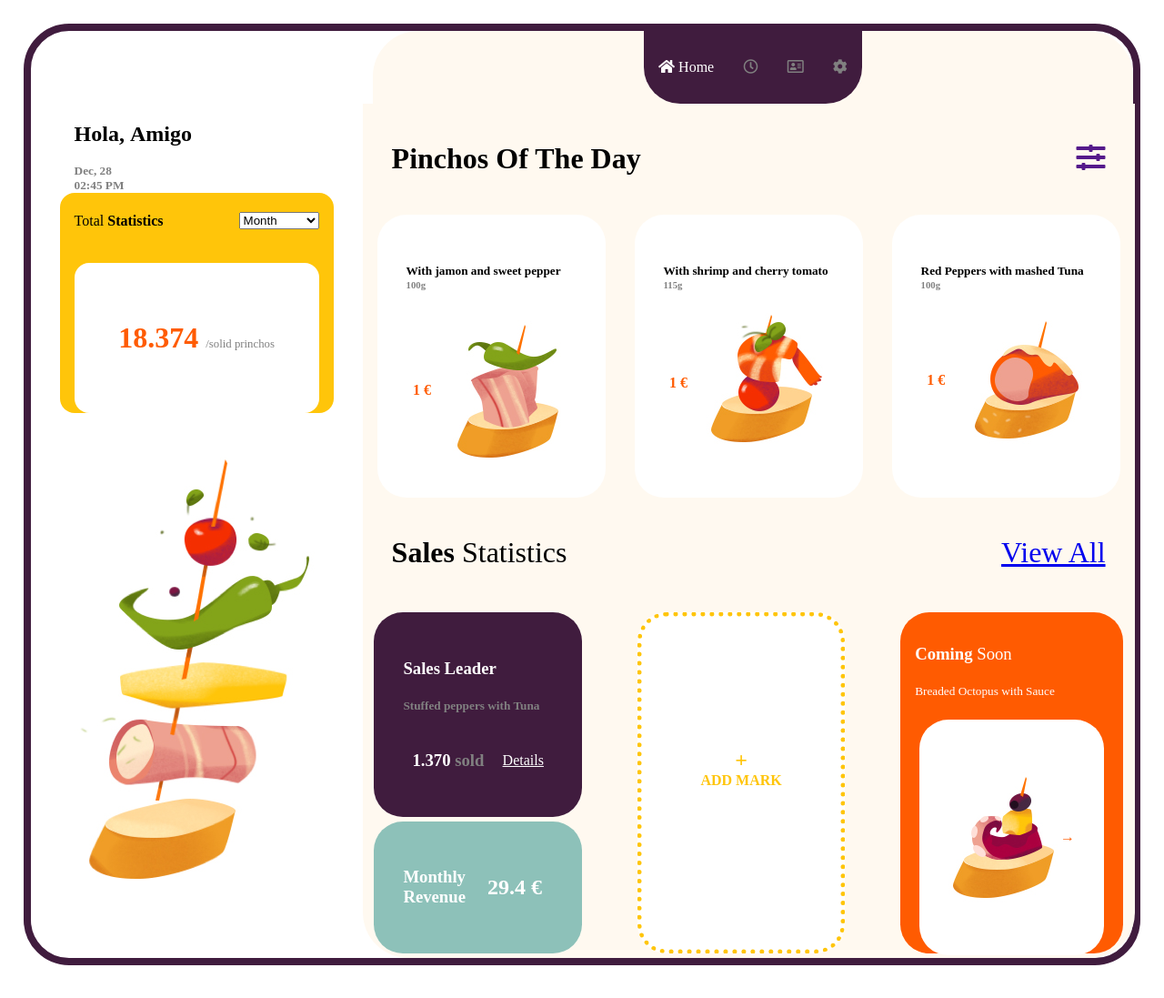
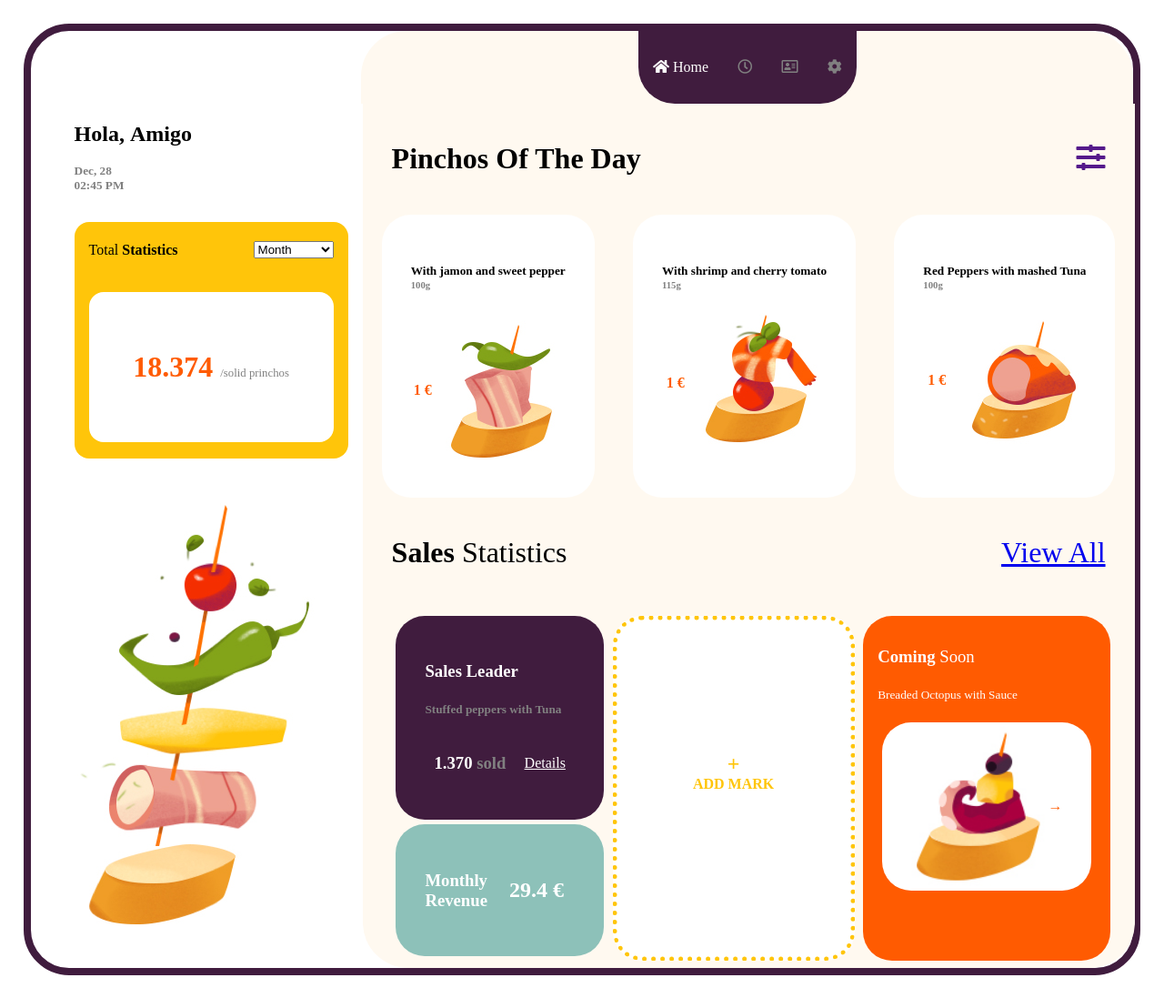
Before and after one commit to bsurmen/hola_tapas_dribble, a plain HTML site: page index.html in a window 1280 px wide. Shown: the whole page at 91% size. Drawn offline with nearby package versions, Linux system fonts and the light colour scheme; a web font is replaced by a local one.

Commit message:
Finished larger screen

```diff
--- a/css/style.scss
+++ b/css/style.scss
@@ -308,11 +308,11 @@ body {
     display: flex;
   }
   #navSpacer {
-    width: 31%;
+    width: 40%;
   }
   header {
     background: #fff9f0;
-    width: 69%;
+    width: 66%;
     border-top-left-radius: 50px;
     border-top-right-radius: 50px;
   }
@@ -328,7 +328,7 @@ body {
 
   #orangeBox {
     padding-bottom: 0.1em;
-    margin: 0;
+    margin-top: 2em;
   }
 
   #priWhite {
@@ -336,7 +336,7 @@ body {
   }
   .bigTapas img {
     height: 100%;
-    margin-top: 2em;
+    margin-top: 1em;
   }
 
   .orangeCardText {
@@ -368,6 +368,7 @@ body {
     justify-content: space-between;
     margin: 0 0.5em;
   }
+
   .landscapeAlign {
     display: flex;
   }
@@ -376,12 +377,16 @@ body {
     padding: 1em;
   }
 
+  #orangeDottedCard {
+    width: 1em;
+  }
+
   #orangeCard img {
     width: 100%;
   }
 
   .orangeDown {
-    height: 57%;
+    height: 35%;
   }
   .largerAlign {
     display: flex;
@@ -389,46 +394,39 @@ body {
 }
 
 @media (min-width: 1200px) {
-  main {
-    display: flex;
-    justify-content: space-between;
+
+
+  #navSpacer {
+    width: 30%;
   }
-
-  .leftSide {
-    display: block;
-  }
-
-  #rightSide {
-    padding: 0;
+  header {
     width: 70%;
   }
 
-  header {
-    background: #fff9f0;
+  /*==================
+     RIGHT SECTION
+  ==================*/
 
-    border-top-left-radius: 50px;
-    border-top-right-radius: 50px;
-  }
 
   #salesCards {
     width: 100%;
     display: flex;
     justify-content: space-between;
+    margin: .2em 2em;
   }
 
-  #orangeBox {
-    height: 15em;
+  #orangeDottedCard {
+    width: 8em;
   }
 
+  #orangeCard{
+    width: 15em;
+  }
+
+  .orangeDown {
+    height: 35%;
+  }
   .largerAlign {
     display: flex;
   }
-
-  .pinchosCard-lg {
-    width: 18em;
-  }
-
-  #orangeCard {
-    padding: 1em;
-  }
 }
```
Also changed, not shown: css/style.css, 1 other file.
